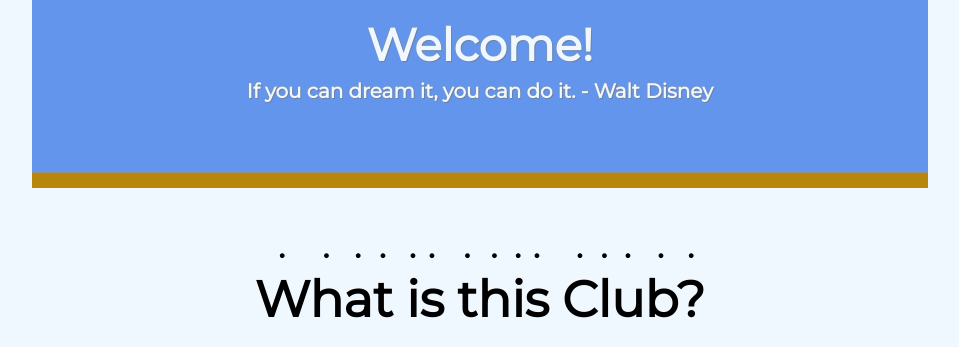
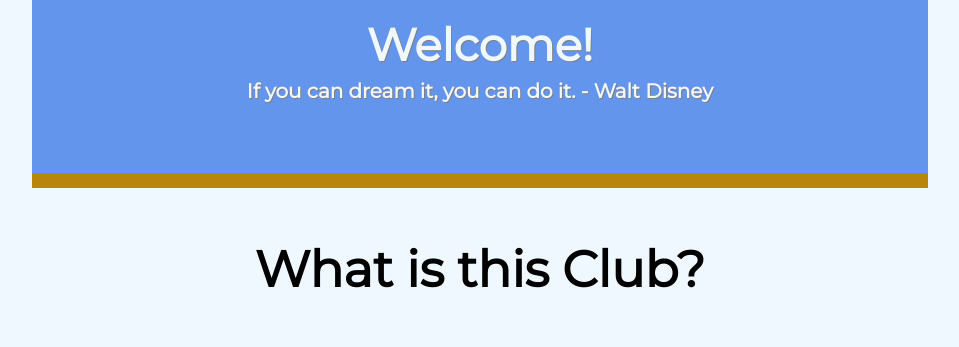
Before and after one commit to Colaboy82/GT-TPED, a plain HTML site: page index.html in a window 1280 px wide. Shown: the part 380-727 px from the top of the page, without its empty margins (160-1119 px from the left). Drawn offline with Linux system fonts and the light colour scheme.

Commit message:
Fixed Dot error
No text-emphasis-style parameter for #title

```diff
--- a/AboutStyles.css
+++ b/AboutStyles.css
@@ -75,7 +75,6 @@ figcaption{
     float:left;
 }
 #title{
-    text-emphasis-style: filled;
     text-align: center;
     font-size: 50px;
     margin-top: 50px;
--- a/ClubPageStyles.css
+++ b/ClubPageStyles.css
@@ -64,7 +64,6 @@ hr {
 
 #title{
     display: block;
-    text-emphasis-style: filled;
     font-size: 75px;
     margin-top: 250px;
     /*margin: 750px auto auto 750px;*/
--- a/ContactStyles.css
+++ b/ContactStyles.css
@@ -76,7 +76,6 @@ p2{
 }
 
 #title{
-    text-emphasis-style: filled;
     text-align: left;
     font-size: 30px;
     margin-top: 50px;
--- a/ProjectsStyles.css
+++ b/ProjectsStyles.css
@@ -63,7 +63,6 @@ hr {
 }
 
 #title{
-    text-emphasis-style: filled;
     text-align: center;
     font-size: 50px;
     margin-top: 50px;
--- a/WhatWeDoStyles.css
+++ b/WhatWeDoStyles.css
@@ -63,7 +63,6 @@ hr {
 }
 
 #title{
-    text-emphasis-style: filled;
     text-align: center;
     font-size: 50px;
     margin-top: 50px;
--- a/index.css
+++ b/index.css
@@ -78,7 +78,6 @@ img {
 }
 
 #title{
-    text-emphasis-style: filled;
     text-align: center;
     font-size: 50px;
     margin-top: 50px;
```
